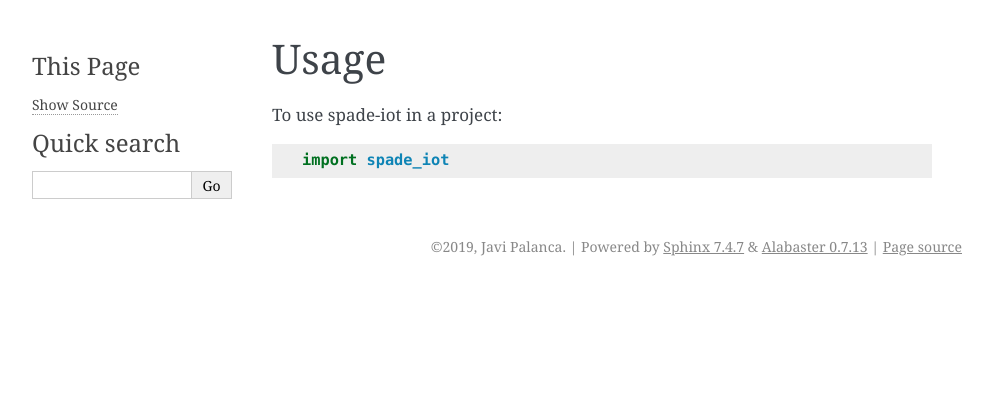
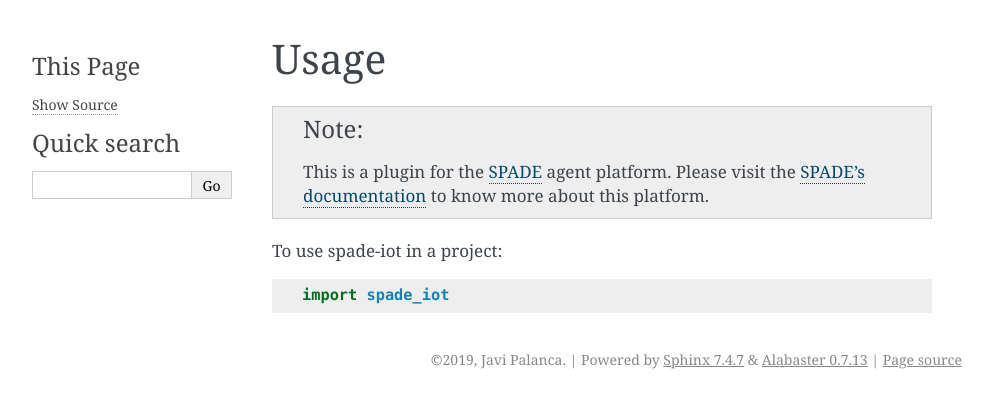
Before and after one commit to javipalanca/spade_iot, a Sphinx documentation site: the page built from docs/usage.rst, in a window 1280 px wide. Shown: the top 408 px of the page, without its empty margins (148-1141 px from the left). Built offline with Sphinx 7.4.7, drawn with Linux system fonts in a browser that asks for light colours; pages that are not in the unit, such as notebooks, are missing from menus.

```diff
--- a/docs/usage.rst
+++ b/docs/usage.rst
@@ -2,6 +2,11 @@
 Usage
 =====
 
+
+.. note:: This is a plugin for the `SPADE <https://github.com/javipalanca/spade>`_ agent platform. Please visit the
+          `SPADE's documentation <https://spade-mas.readthedocs.io>`_ to know more about this platform.
+
+
 To use spade-iot in a project::
 
     import spade_iot
```
Also changed, not shown: 1 other file.
